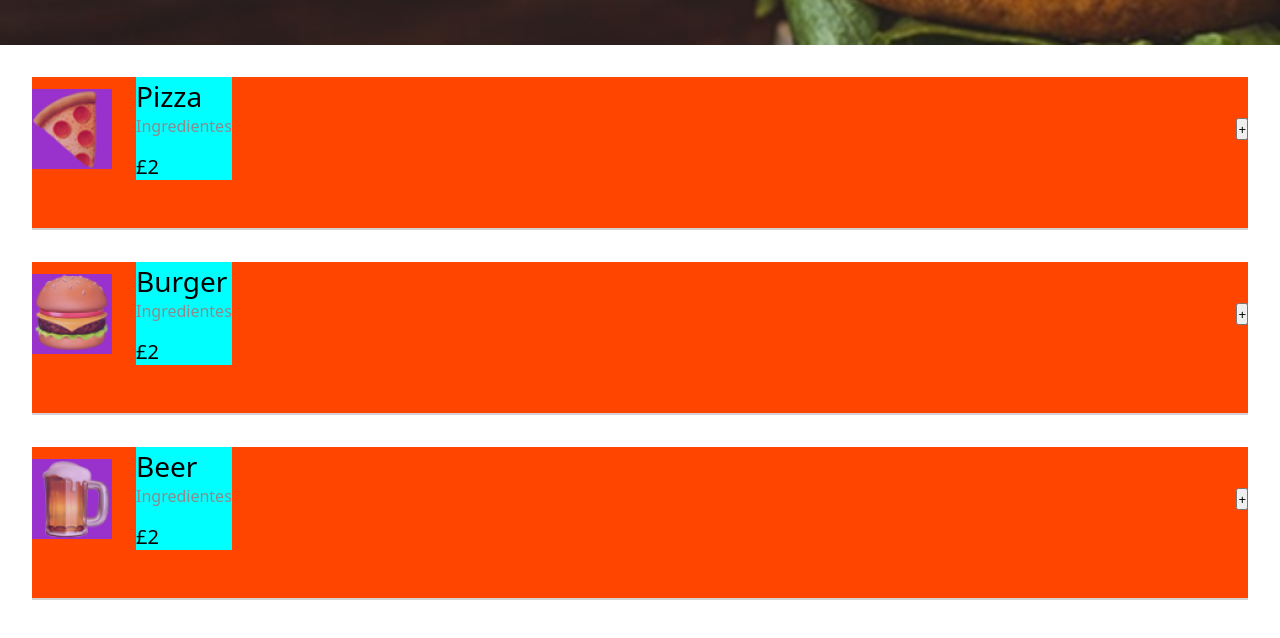
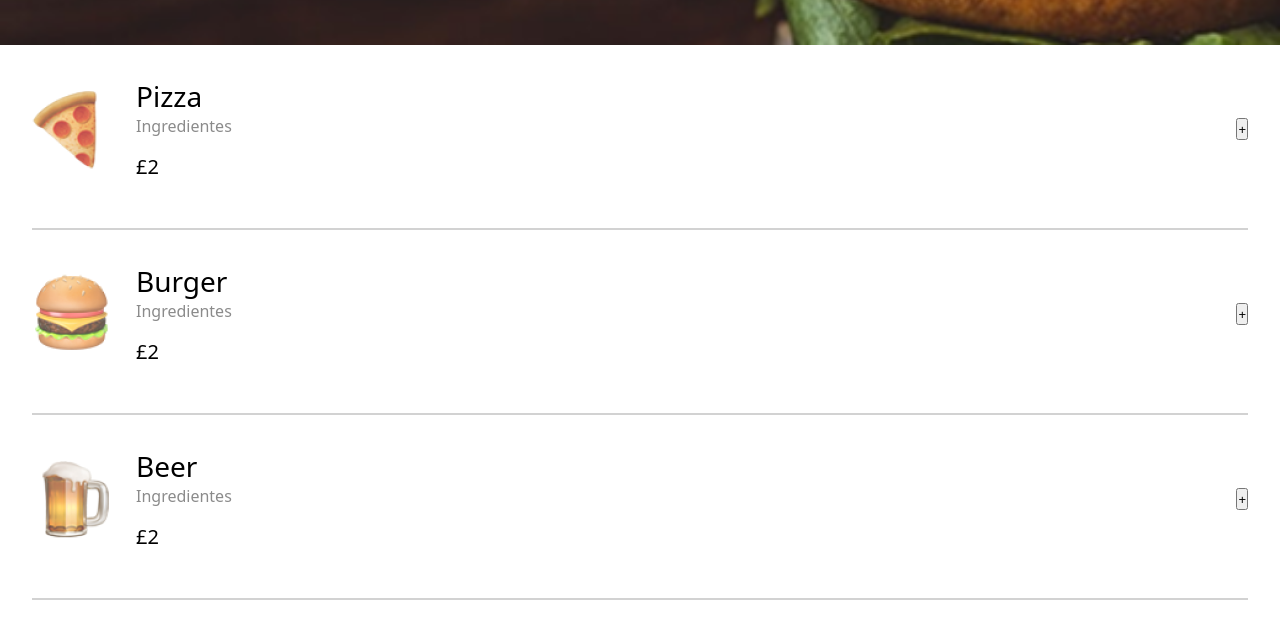
Before and after one commit to Davsan88/davs-dinner, a plain HTML site: page index.html in a window 1280 px wide. Shown: the part 100-738 px from the top of the page. Drawn offline with Linux system fonts and the light colour scheme; a web font is replaced by a local one.

Commit message:
Update index.css

```diff
--- a/index.css
+++ b/index.css
@@ -19,7 +19,7 @@ header {
 }
 
 .menu-item {
-    background-color: orangered;
+    /* background-color: orangered; */
     display: flex;
     align-items: center;
     padding-bottom: 3rem;
@@ -28,14 +28,14 @@ header {
 }
 
 .item-img {
-    background-color: darkorchid;
+    /* background-color: darkorchid; */
     flex-shrink: 0;
     max-width: 100%;
   height: auto;
 }
 
 .item-info {
-    background-color: aqua;
+    /* background-color: aqua; */
     margin-left: 1.5rem;
 }
 
```
